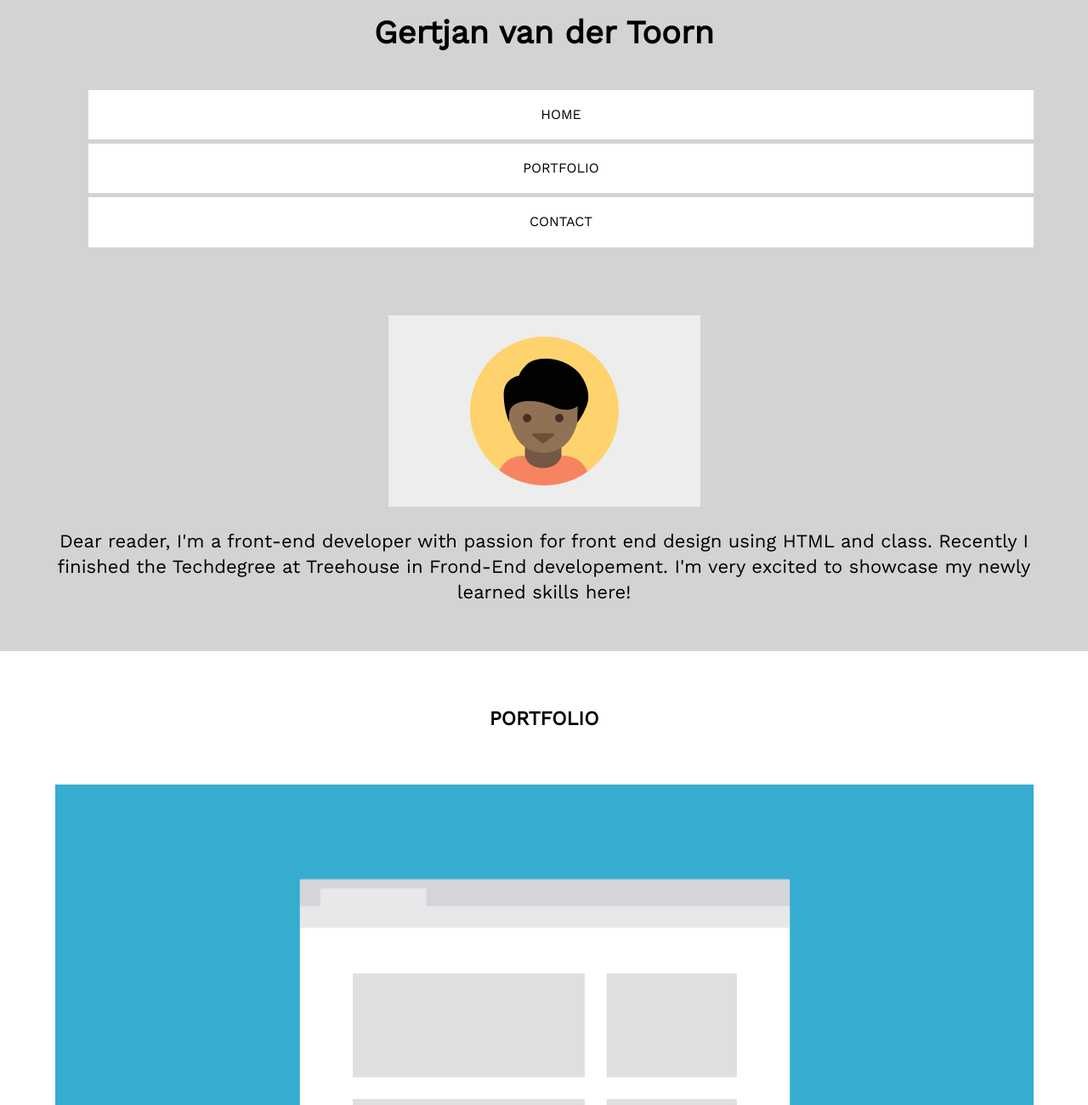
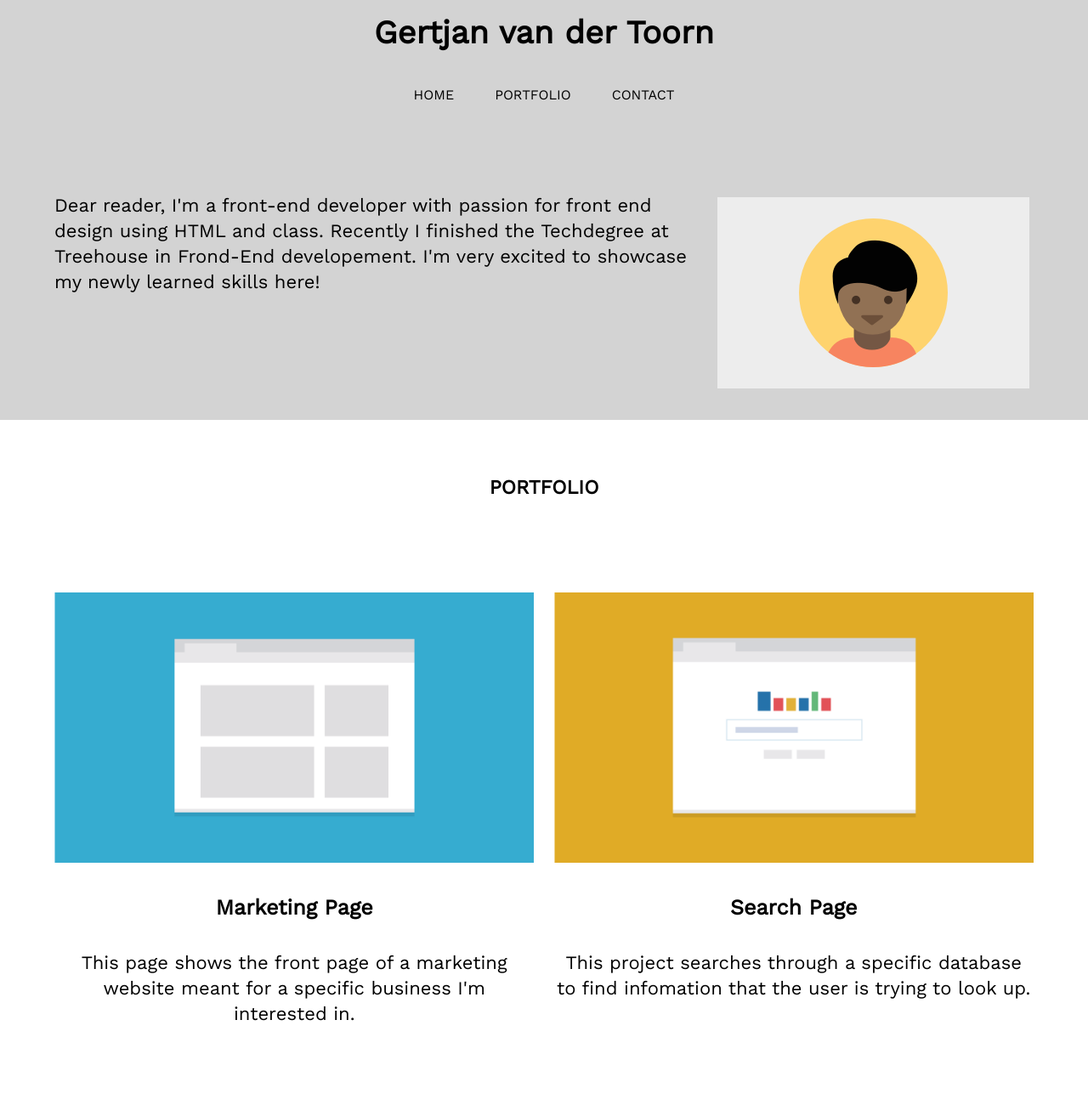
Before and after one commit to gertjanvdt/Techdegree-unit-2, a plain HTML site: page index.html in a window 1280 px wide. Shown: the part 40-1340 px from the top of the page at 85% size. Drawn offline with nearby package versions, Linux system fonts and the light colour scheme.

Commit message:
set up first break point

```diff
--- a/css/styles.css
+++ b/css/styles.css
@@ -1,9 +1,24 @@
+/* General rule */
 * {
 box-sizing: border-box;
 }
 
+/* HTML elements page rules */
+
 body {
     font-family: 'Work Sans', sans-serif;
+}
+
+header {
+    background: lightgray;
+    text-align: center;
+    width: 100%;
+    margin-top: 0;
+}
+
+ul {
+    padding: 0;
+    list-style-type: none;
 }
 
 h1 {
@@ -33,21 +48,22 @@ a {
 }
 
 a:hover {
-    color: red;
+    transform: scale(1.05);
+    color: grey;
 }
 
-header {
+footer {
     background: lightgray;
-    text-align: center;
-    width: 100%;
-    margin-top: 0;
+    padding-top: 3em;
 }
 
-.main-nav li {
+/* Class rules */
+
+.main-nav a {
+    display: inline-block;
     background: white;
-    display: block;
-    margin-top: 5px;
-    margin-bottom: 5px;
+    margin-top: 10px;
+    margin-bottom: 10px;
     padding: 20px;
     width: 100%;
 }
@@ -70,11 +86,6 @@ header {
 
 }
 
-footer {
-    background: lightgray;
-    padding-top: 3em;
-}
-
 .phone,
 .email,
 .bottom-footer {
@@ -88,6 +99,11 @@ footer {
 
 .link-footer {
     float: right;
+    text-transform: uppercase;
+}
+
+.footer-nav {
+    display: none;
 }
 
 /* Clearfix */
@@ -96,3 +112,67 @@ footer {
     clear: both;
     display: table;
   }
+
+  /* Media Queries */
+
+@media (min-width: 768px) {
+
+/* Adjust top navigation */
+    nav{
+    display: inline-block;
+    }
+
+    h1{
+        padding: 0;
+    }
+
+    .main-nav li {
+        float: left;
+    }
+
+    .main-nav a {
+        background: none;
+        padding: 0 1.5em 0 1.5em;
+        margin: 0;
+    }
+
+/* Adjust personal intro */
+    .person-intro img {
+        float: right;
+        max-width: 35%;
+        padding: 5px 5px 5px 25px;
+    }
+
+    .person-intro p {
+        text-align: left;
+    }
+
+/* Adjust layout of projects */
+    .right-column {
+        width: 49%;
+        float: right;
+    }
+
+    .left-column {
+        width: 49%;
+        float: left;
+    }
+
+/* Adjust layout of footer nav */
+    .link-footer {
+        display: none;
+    }
+
+    .footer-links {
+        float: right;
+    }
+
+    .footer-nav {
+        display: inline-block;
+    }
+
+    .footer-nav li {
+        float: left;
+        padding: 0 5px 0 5px;
+    }
+}
--- a/index.html
+++ b/index.html
@@ -13,8 +13,8 @@
     <header id="top">
         <div class="main-header container">
             <h1>Gertjan van der Toorn</h1>
-            <nav class="main-nav">
-                <ul>
+            <nav class="main-nav clearfix:">
+                <ul class="clearfix">
                     <li><a href="#top">HOME</a></li>
                     <li><a href="#portfolio">PORTFOLIO</a></li>
                     <li><a href="#contact">CONTACT</a></li>
@@ -23,14 +23,14 @@
         </div>
         <div class="person-header container">
             <!-- Personal intro  -->
-            <section class="person-intro">
+            <section class="person-intro clearfix">
                 <img src="images/responsive-layout-profile.png" alt="profile image">
                 <p>Dear reader, I'm a front-end developer with passion for front end design using HTML and class. Recently I finished the Techdegree at Treehouse in Frond-End developement. I'm very excited to showcase my newly learned skills here!</p>
             </section>
         </div>
     </header>
 
-    <!-- Sections with personalia and projects -->
+    <!-- Sections of projects -->
     <main>
         <div class="container">
             <!-- Portfolio header -->
@@ -38,39 +38,39 @@
                 <h2>Portfolio</h2>
             </div>
 
-            <!-- Sections with projects -->
-            <div class="projects">
-                <section>
+            <!-- Sections with projects tiles -->
+            <div class="projects clearfix">
+                <section class="left-column">
                     <img src="images/portfolio-1.png" alt="marketing image">
                     <h3>Marketing Page</h3>
                     <p>This page shows the front page of a marketing website meant for a specific business I'm interested in.</p>
                 </section>
 
-                <section>
+                <section class="right-column">
                     <img src="images/portfolio-2.png" alt="search page image">
                     <h3>Search Page</h3>
                     <p>This project searches through a specific database to find infomation that the user is trying to look up.</p>
                 </section>
 
-                <section>
+                <section class="left-column">
                     <img src="images/portfolio-3.png" alt="travel app image">
                     <h3>Travel App</h3>
                     <p>This project compares travel sites based on different transportation methods and tells you the best one.</p>
                 </section>
 
-                <section>
+                <section class="right-column">
                     <img src="images/portfolio-4.png" alt="image of map">
                     <h3>Map of Favorite Spots</h3>
                     <p>This project uses mapping apis to plot points for my favorite spots in the city for a do-it-youself walking tour.</p>
                 </section>
 
-                <section>
+                <section class="left-column">
                     <img src="images/portfolio-5.png" alt="photo galery image">
                     <h3>Photo Gallery</h3>
                     <p>This project shows pictures from a recent trip to the viewer and allows them to easily navigate through the photos.</p>
                 </section>
 
-                <section>
+                <section class="right-column">
                     <img src="images/portfolio-6.png" alt="calculator project image">
                     <h3>Calculator</h3>
                     <p>Someone can enter in the numbers they want, and press the big blue button and get the results.</p>
@@ -91,7 +91,16 @@
             <hr>
             <div class="bottom-footer clearfix">
                 <p class="name-footer">Gertjan van der Toorn</p>
-                <p class="link-footer"><a href="#top">BACK TO TOP</a></p>
+                <p class="link-footer"><a href="#top">back to top</a></p>
+                <div class="footer-links">
+                    <nav class="footer-nav clearfix:">
+                        <ul class="clearfix">
+                            <li><a href="#top">HOME</a></li>
+                            <li><a href="#portfolio">PORTFOLIO</a></li>
+                            <li><a href="#contact">CONTACT</a></li>
+                        </ul>
+                    </nav>
+                </div>
             </div>
         </div>
     </footer>
```
